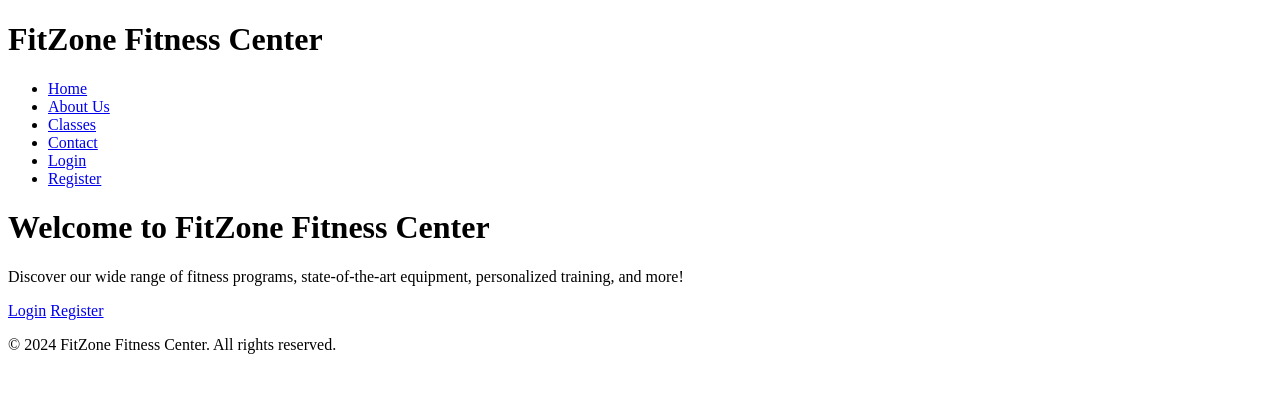
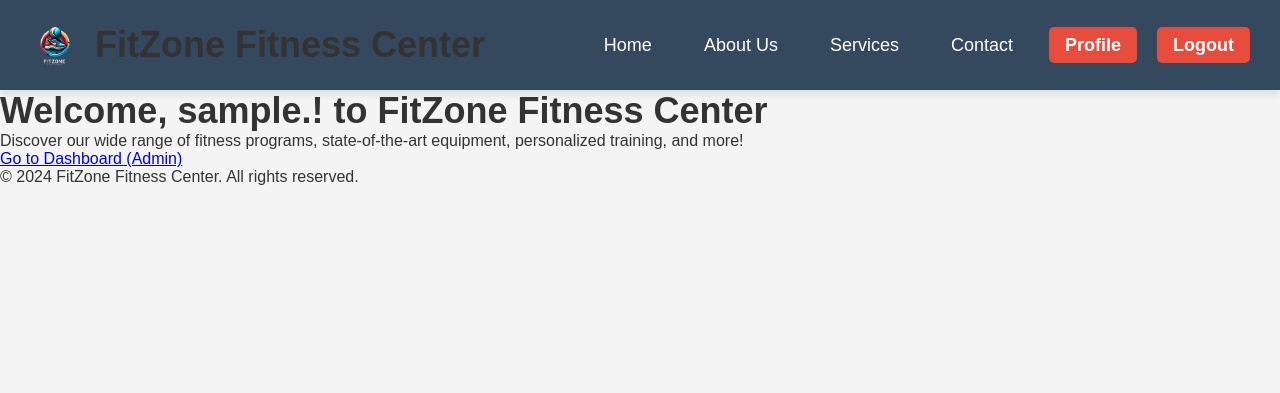
Before and after one commit to Kavindu-J22/FitZoneFitnessCenter, a PHP site: page /FitZoneFitnessCenter/ in a window 1280 px wide. Shown: the top 393 px of the page. Run offline with PHP 8.4, Linux system fonts and the light colour scheme; the visitor is signed in with stand-in values (Sample User, id 1).

Commit message:
comfort project

```diff
--- /dev/null
+++ b/css/header.css
@@ -0,0 +1,97 @@
+/* Global Styles */
+* {
+    margin: 0;
+    padding: 0;
+    box-sizing: border-box;
+}
+
+body {
+    font-family: 'Arial', sans-serif;
+    background-color: #f4f4f4;
+    color: #333;
+}
+
+h1 {
+    font-size: 36px;
+    color: #333;
+    margin: 0;
+}
+
+/* Header Styles */
+header {
+    display: flex;
+    justify-content: space-between;
+    align-items: center;
+    background-color: #34495E; /* Dark background color */
+    padding: 20px 30px;
+    color: white;
+    box-shadow: 0 4px 8px rgba(0, 0, 0, 0.1);
+}
+
+.logo-container {
+    display: flex;
+    align-items: center;
+}
+
+.logo {
+    width: 50px;
+    height: auto;
+    margin-right: 15px;
+}
+
+nav {
+    display: flex;
+    justify-content: flex-end;
+}
+
+.nav-links {
+    list-style-type: none;
+    display: flex;
+    gap: 20px;
+}
+
+.nav-links li {
+    display: inline-block;
+}
+
+.nav-links a {
+    text-decoration: none;
+    color: white;
+    font-size: 18px;
+    padding: 8px 16px;
+    border-radius: 5px;
+    transition: background-color 0.3s ease;
+}
+
+/* Hover and Active States */
+.nav-links a:hover {
+    background-color: #1ABC9C; /* Light teal on hover */
+}
+
+.cta-btn {
+    font-weight: bold;
+    background-color: #E74C3C; /* Red color for CTA */
+    padding: 10px 20px;
+    border-radius: 5px;
+}
+
+.cta-btn:hover {
+    background-color: #C0392B; /* Darker red for CTA hover */
+}
+
+/* Responsive Design */
+@media (max-width: 768px) {
+    header {
+        flex-direction: column;
+        align-items: flex-start;
+    }
+
+    .logo-container {
+        margin-bottom: 10px;
+    }
+
+    .nav-links {
+        flex-direction: column;
+        gap: 10px;
+    }
+}
--- /dev/null
+++ b/header.php
@@ -0,0 +1,48 @@
+<?php
+// Check if a session is not already started before starting one
+if (session_status() === PHP_SESSION_NONE) {
+    session_start();
+}
+
+// Check if the user is logged in
+$isLoggedIn = isset($_SESSION['user_id']);
+?>
+
+<!DOCTYPE html>
+<html lang="en">
+<head>
+    <meta charset="UTF-8">
+    <meta http-equiv="X-UA-Compatible" content="IE=edge">
+    <meta name="viewport" content="width=device-width, initial-scale=1.0">
+    <title>FitZone Fitness Center</title>
+    <!-- Corrected CSS path -->
+    <link rel="stylesheet" href="http://localhost/FitZoneFitnessCenter/css/header.css">
+</head>
+<body>
+<header>
+    <div class="logo-container">
+        <!-- Corrected image path -->
+        <img src="http://localhost/FitZoneFitnessCenter/images/logo.png" alt="FitZone Logo" class="logo">
+        <h1>FitZone Fitness Center</h1>
+    </div>
+    <nav>
+        <ul class="nav-links">
+            <li><a href="http://localhost/FitZoneFitnessCenter/index.php">Home</a></li>
+            <li><a href="http://localhost/FitZoneFitnessCenter/about.php">About Us</a></li>
+            <li><a href="http://localhost/FitZoneFitnessCenter/services.php">Services</a></li>
+            <li><a href="http://localhost/FitZoneFitnessCenter/contact.php">Contact</a></li>
+
+            <?php if ($isLoggedIn): ?>
+                <!-- Display these buttons if the user is logged in -->
+                <li><a href="http://localhost/FitZoneFitnessCenter/user/view_profile.php" class="cta-btn">Profile</a></li>
+                <li><a href="http://localhost/FitZoneFitnessCenter/user/logout.php" class="cta-btn">Logout</a></li>
+            <?php else: ?>
+                <!-- Display these buttons if the user is not logged in -->
+                <li><a href="http://localhost/FitZoneFitnessCenter/user/login.php" class="cta-btn">Login</a></li>
+                <li><a href="http://localhost/FitZoneFitnessCenter/user/register.php" class="cta-btn">Register</a></li>
+            <?php endif; ?>
+        </ul>
+    </nav>
+</header>
+</body>
+</html>
--- a/includes/header.php
+++ b/includes/header.php
@@ -1,3 +1,13 @@
+<?php
+// Check if a session is not already started before starting one
+if (session_status() === PHP_SESSION_NONE) {
+    session_start();
+}
+
+// Check if the user is logged in
+$isLoggedIn = isset($_SESSION['user_id']);
+?>
+
 <!DOCTYPE html>
 <html lang="en">
 <head>
@@ -5,19 +15,34 @@
     <meta http-equiv="X-UA-Compatible" content="IE=edge">
     <meta name="viewport" content="width=device-width, initial-scale=1.0">
     <title>FitZone Fitness Center</title>
-    <link rel="stylesheet" href="../css/style.css">
+    <!-- Corrected CSS path -->
+    <link rel="stylesheet" href="../css/header.css">
 </head>
 <body>
 <header>
-    <h1>FitZone Fitness Center</h1>
+    <div class="logo-container">
+        <!-- Corrected image path -->
+        <img src="../images/logo.png" alt="FitZone Logo" class="logo">
+        <h1>FitZone Fitness Center</h1>
+    </div>
     <nav>
-        <ul>
+        <ul class="nav-links">
             <li><a href="../index.php">Home</a></li>
             <li><a href="../about.php">About Us</a></li>
-            <li><a href="../classes.php">Classes</a></li>
+            <li><a href="../services.php">Services</a></li>
             <li><a href="../contact.php">Contact</a></li>
-            <li><a href="../user/login.php">Login</a></li>
-            <li><a href="../user/register.php">Register</a></li>
+
+            <?php if ($isLoggedIn): ?>
+                <!-- Display these buttons if the user is logged in -->
+                <li><a href="../user/view_profile.php" class="cta-btn">Profile</a></li>
+                <li><a href="../user/logout.php" class="cta-btn">Logout</a></li>
+            <?php else: ?>
+                <!-- Display these buttons if the user is not logged in -->
+                <li><a href="../user/login.php" class="cta-btn">Login</a></li>
+                <li><a href="../user/register.php" class="cta-btn">Register</a></li>
+            <?php endif; ?>
         </ul>
     </nav>
 </header>
+</body>
+</html>
--- a/index.php
+++ b/index.php
@@ -1,3 +1,38 @@
+<?php
+session_start();
+include 'includes/db.php'; // Ensure the database connection file is included
+
+// Check if the user is logged in
+$isLoggedIn = isset($_SESSION['user_id']);
+$userRole = '';
+$username = '';
+
+if ($isLoggedIn) {
+    // Fetch user details from the database
+    $userId = $_SESSION['user_id'];
+
+    // Check if the database connection ($conn) is successful
+    if ($conn) {
+        $query = "SELECT username, role FROM users WHERE id = ?";
+        $stmt = $conn->prepare($query);
+
+        if ($stmt) {
+            $stmt->bind_param('i', $userId);
+            $stmt->execute();
+            $stmt->bind_result($username, $userRole);
+            $stmt->fetch();
+            $stmt->close();
+        } else {
+            // Handle the error if $stmt is not properly initialized
+            echo "Error: Unable to prepare the statement.";
+        }
+    } else {
+        // Handle the error if $db is not connected properly
+        echo "Error: Unable to connect to the database.";
+    }
+}
+?>
+
 <!DOCTYPE html>
 <html lang="en">
 <head>
@@ -7,16 +42,26 @@
 </head>
 <body>
     <!-- Header Section -->
-    <?php include 'includes/header.php'; ?>
+    <?php include 'header.php'; ?>
 
     <!-- Main Content -->
     <main>
         <div class="hero-section">
-            <h1>Welcome to FitZone Fitness Center</h1>
+            <h1>Welcome, <?= htmlspecialchars($username) ?>.! to FitZone Fitness Center</h1>
             <p>Discover our wide range of fitness programs, state-of-the-art equipment, personalized training, and more!</p>
             <div class="button-container">
-                <a href="user/login.php" class="btn">Login</a>
-                <a href="user/register.php" class="btn">Register</a>
+                <?php if ($isLoggedIn): ?>
+                    <?php if ($userRole === 'admin'): ?>
+                        <a href="admin/dashboard.php" class="btn">Go to Dashboard (Admin)</a>
+                    <?php elseif ($userRole === 'staff'): ?>
+                        <a href="staff/dashboard.php" class="btn">Go to Dashboard (Staff)</a>
+                    <?php elseif ($userRole === 'customer'): ?>
+                        <a href="user/dashboard.php" class="btn">Go to Dashboard (Customer)</a>
+                    <?php endif; ?>
+                <?php else: ?>
+                    <a href="user/login.php" class="btn">Login</a>
+                    <a href="user/register.php" class="btn">Register</a>
+                <?php endif; ?>
             </div>
         </div>
     </main>
--- a/user/dashboard.php
+++ b/user/dashboard.php
@@ -6,6 +6,7 @@
     <title>Custommer Dashboard</title>
 </head>
 <body>
+<?php include '../includes/header.php'; ?>
     <h1>
         <?php
         echo "Hello, Customer!";
--- a/user/view_profile.php
+++ b/user/view_profile.php
@@ -54,5 +54,7 @@ if ($result->num_rows === 1) {
         </tr>
     </table>
     <a href="edit_profile.php">Edit Profile</a>
+    <br><br>
+    <a href="javascript:history.back()">Back to dashboard</a>
 </body>
 </html>
```
Also changed, not shown: db.php (added, +13 -0 lines), classes.php (deleted), images/logo.png (added), services.php (added).
